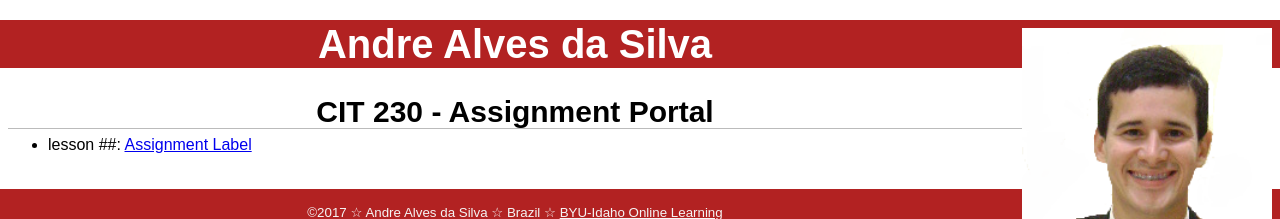
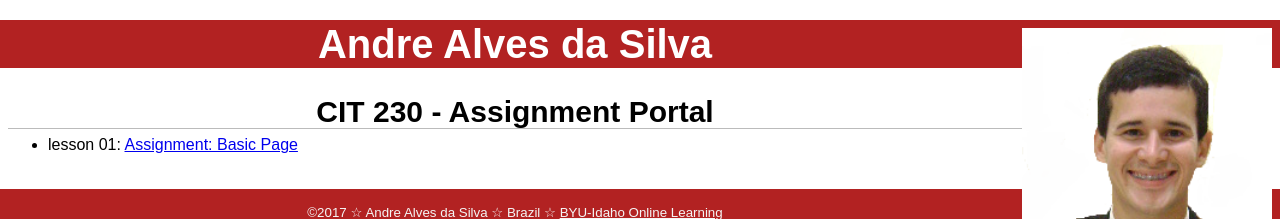
Before and after one commit to git-alves/byu-cit230.github.io, a plain HTML site: page cit230/index.html in a window 1280 px wide. Shown: the top 219 px of the page. Drawn offline with Linux system fonts and the light colour scheme.

Commit message:
new folder

```diff
--- a/cit230/index.html
+++ b/cit230/index.html
@@ -25,7 +25,7 @@
             <h2>CIT 230 - Assignment Portal</h2>
 
             <ul>
-                <li>lesson ##: <a href="#">Assignment Label</a></li>
+                <li>lesson 01: <a href="https://git-alves.github.io/cit230/basicpage.html">Assignment: Basic Page</a></li>
             </ul>
 
         </main>
```
Also changed, not shown: cit230/andre.txt (deleted), cit230/scripts/example.js (added).
